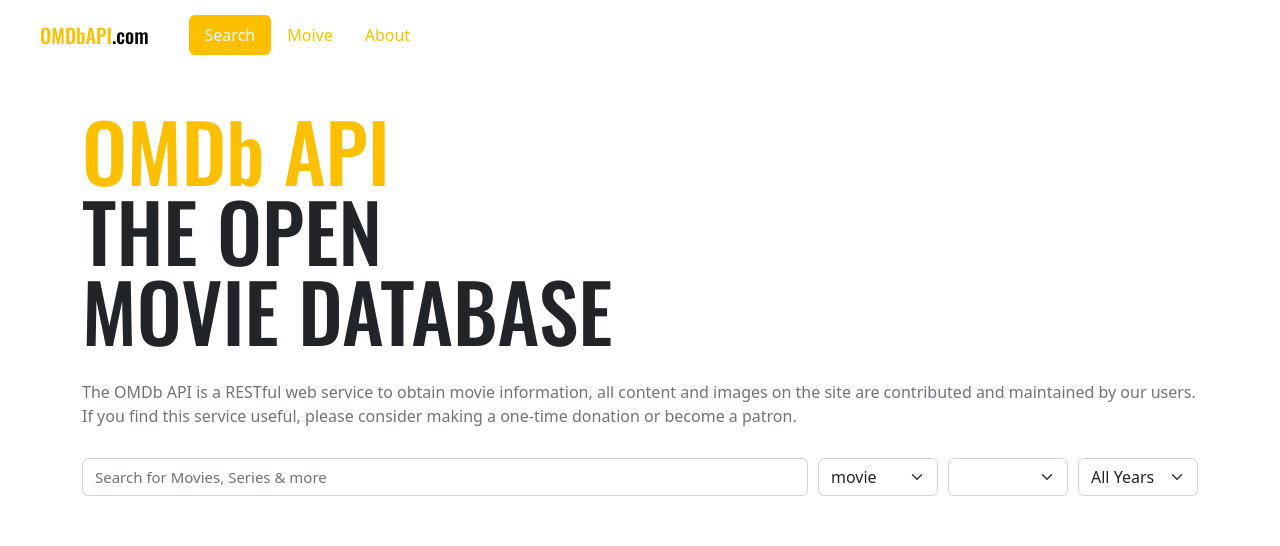
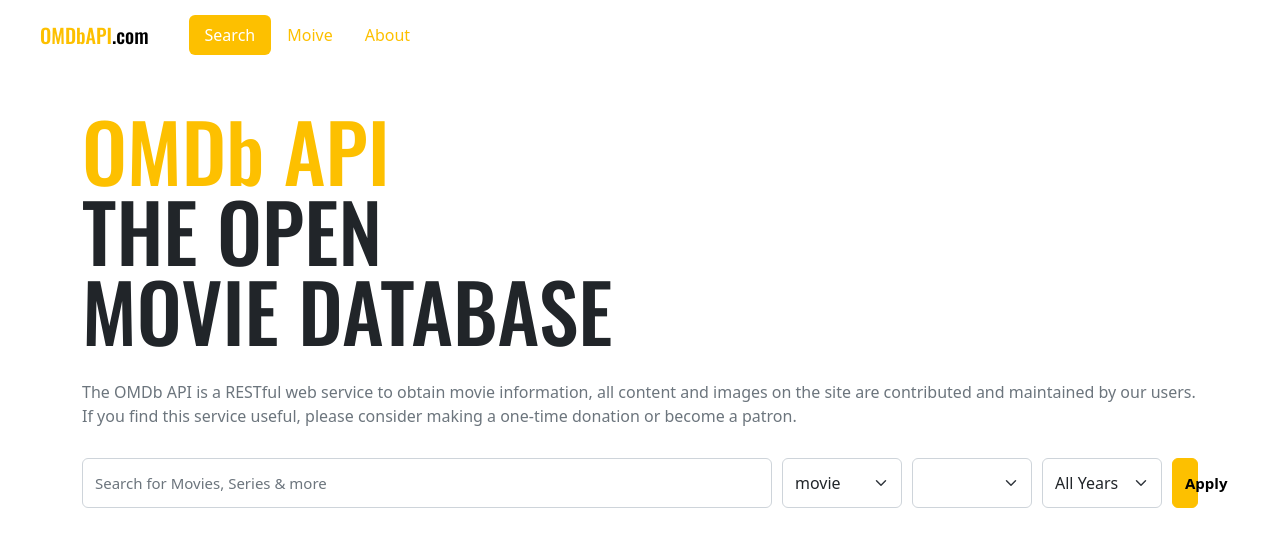
Before and after one commit to redkeep84/vue3-movie-app, a Vue app: page / in a window 1280 px wide. Shown: the top 546 px of the page. Built offline with nearby package versions, Linux system fonts and the light colour scheme.

Commit message:
Search-버튼완료

```diff
--- a/src/components/Search.vue
+++ b/src/components/Search.vue
@@ -4,7 +4,8 @@
       v-model="title"
       class="form-control"
       type="text"
-      placeholder="Search for Movies, Series & more" />
+      placeholder="Search for Movies, Series & more"
+      @keyup.enter="apply" />
     <div class="selects">
       <select
         v-for="filter in filters"
@@ -23,6 +24,11 @@
         </option>
       </select>
     </div>
+    <button
+      class="btn btn-primary"
+      @click="apply">
+      Apply
+    </button>
   </div>
 </template>
 
@@ -56,6 +62,11 @@
         }
       ]
     }
+  },
+  methods: {
+    apply() {
+      // Search movies..
+    }
   }
 }
 </script>
@@ -80,5 +91,10 @@
       }
     }
   }
+  .btn {
+    width: 20px;
+    height: 50px;
+    font-weight: 700;
+  }
 }
 </style>
```
